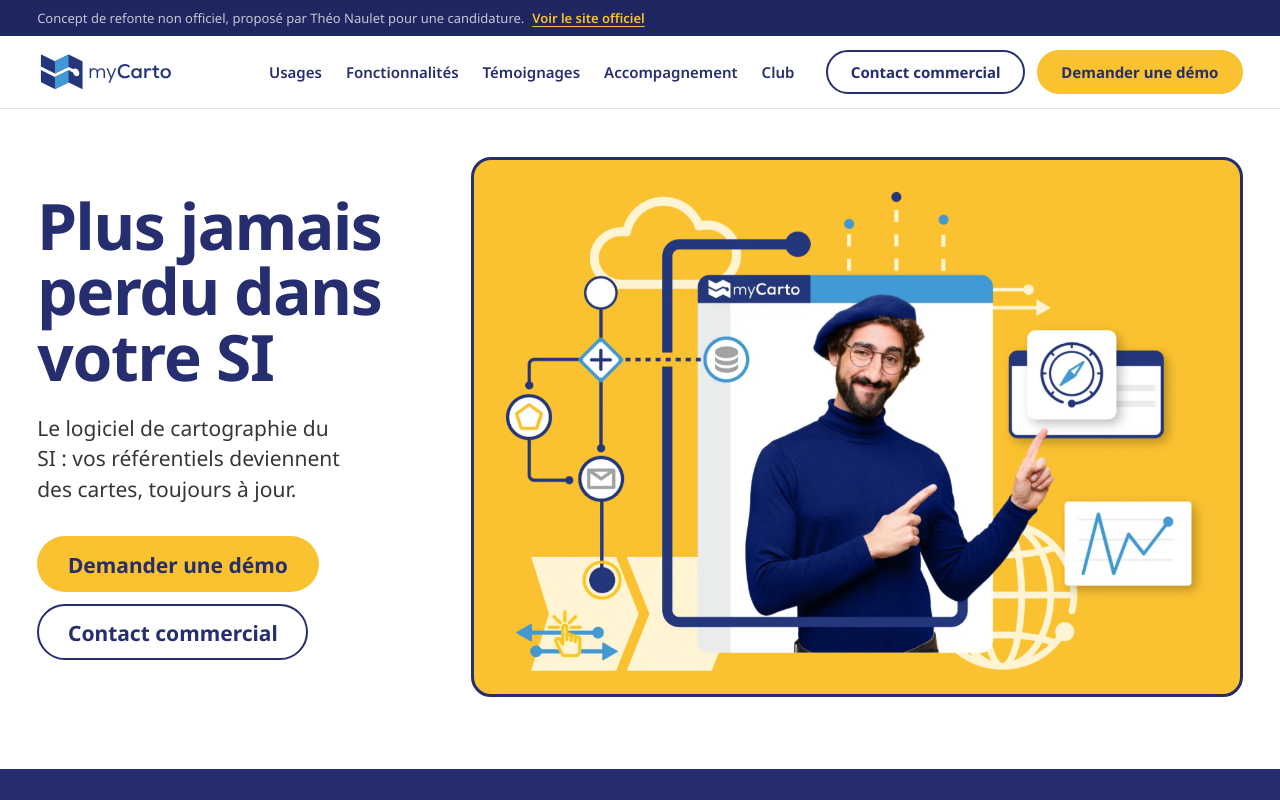
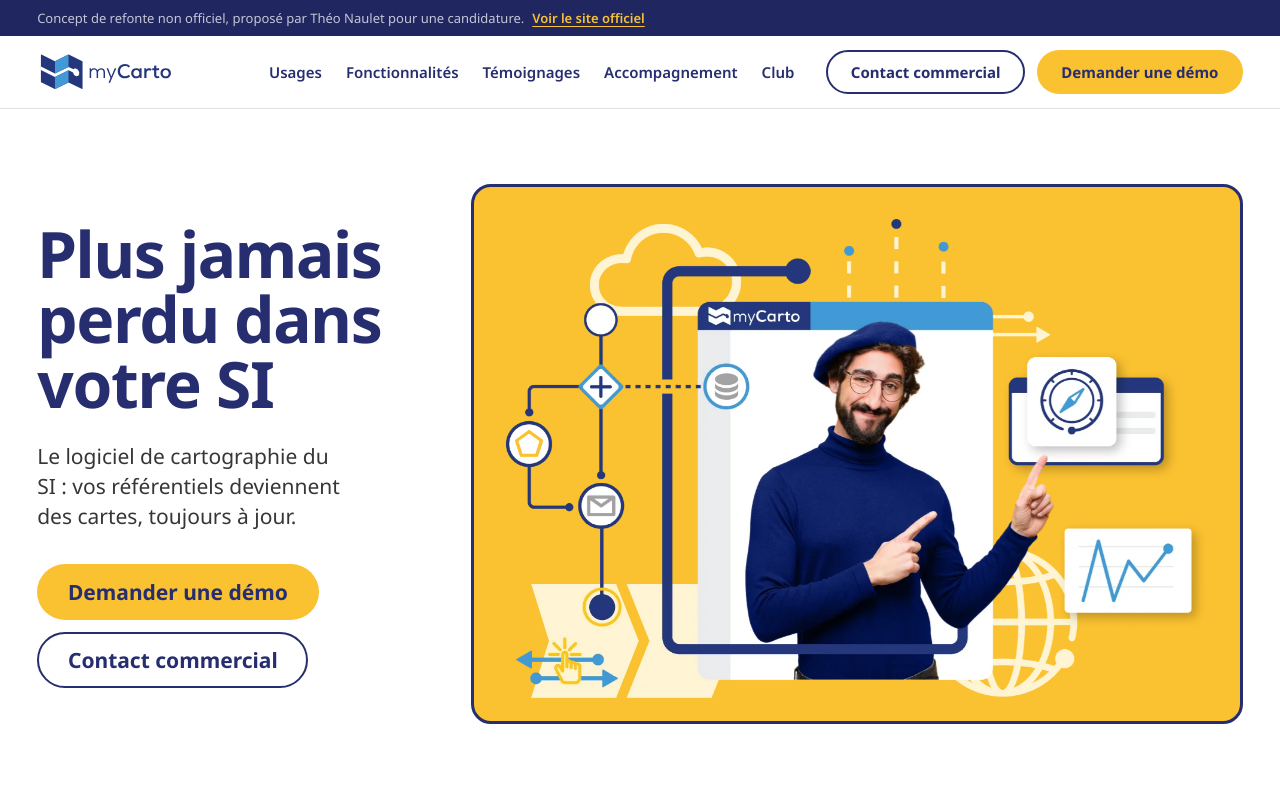
Before and after one commit to TheoNaulet/mycarto-redesign, a Vue app: page / in a window 1280 px wide. Shown: the top 800 px of the page. Built offline with nearby package versions, Linux system fonts and the light colour scheme; a web font is replaced by a local one.

Commit message:
Hero en pleine hauteur d'écran

```diff
--- a/src/components/HeroSection.vue
+++ b/src/components/HeroSection.vue
@@ -28,7 +28,20 @@ import { site } from '../data/content'
 
 <style scoped>
 .hero {
-  padding-block: var(--space-7) var(--space-8);
+  display: flex;
+  align-items: center;
+  /* Fills the screen under the notice bar and header. */
+  min-height: calc(100dvh - 6.8rem);
+  padding-block: var(--space-6);
+}
+
+.hero > .wrap {
+  width: min(100% - 2 * var(--gutter), var(--max));
+}
+
+.hero__visual img {
+  max-height: calc(100dvh - 13rem);
+  object-fit: contain;
 }
 
 .hero__grid {
```
